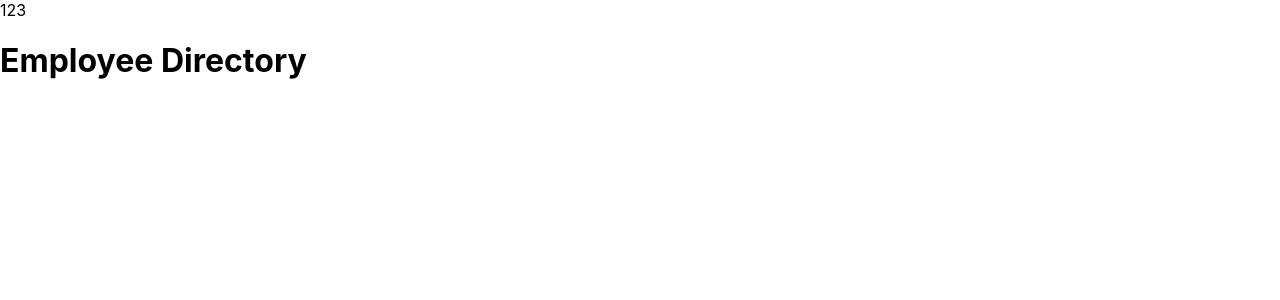
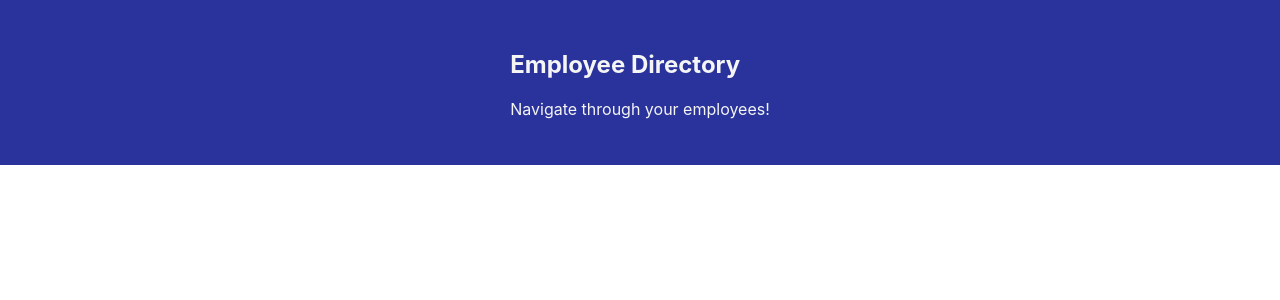
Before and after one commit to JustinMonty20/Employee-Directory, a React (Create React App) app: page / in a window 1280 px wide. Shown: the top 300 px of the page. Built offline with nearby package versions, Linux system fonts and the light colour scheme.

Commit message:
grid setup

```diff
--- /dev/null
+++ b/public/index.css
@@ -0,0 +1,25 @@
+.container{
+    display: grid;
+    grid-template-columns: repeat(5,1fr);
+    grid-template-rows:repeat(4,1fr);
+}
+
+.navbar{
+    grid-column: span 5/6;
+    grid-row: span 1/1;
+    display: flex;
+    justify-content: center;
+    background-color: #29339B;
+    padding: 30px;
+
+}
+
+.nav-text{
+    color: whitesmoke;
+}
+
+.table {
+    padding: 100px;
+    grid-column: 1 / span 5;
+    grid-row: 1 / span 6
+}
--- a/public/index.html
+++ b/public/index.html
@@ -25,6 +25,7 @@
       Learn how to configure a non-root public URL by running `npm run build`.
     -->
     <title>React App</title>
+    <link rel="stylesheet" href="index.css">
   </head>
   <body>
     <noscript>You need to enable JavaScript to run this app.</noscript>
--- a/src/App.js
+++ b/src/App.js
@@ -1,14 +1,14 @@
 import React from 'react';
 import Container from "./components/Container"
 import Nav from "./components/Nav"
-
+import Table from "./components/Table"
 import './App.css';
 
 function App() {
   return (
     <Container>
     <Nav/>
-
+    <Table/>
     </Container>
   );
 }
--- a/src/components/Nav.js
+++ b/src/components/Nav.js
@@ -1,14 +1,20 @@
 import React from "react"
 
-class Nav extends React.Component {
-    render() {
-        return (
-            <div className = "navbar">
-            123
-                <h1>Employee Directory</h1>
-            </div>
-        )
-    }
+
+function Nav() {
+    return (
+        <nav className = "navbar">
+        <div>
+            <h1 className ="nav-text">Employee Directory</h1>
+            <p className = "nav-text">Navigate through your employees!</p>
+        </div>
+
+
+
+        </nav>
+
+    )
+
 }
 
 export default Nav;
--- /dev/null
+++ b/src/components/Table.js
@@ -0,0 +1,14 @@
+import React, {Component} from "react"
+
+
+class Table extends Component {
+    render() {
+        return (
+           <div className = "table">
+
+           </div>
+        )
+    }
+}
+
+export default Table
```
Also changed, not shown: src/components/TableData.js (added), src/logo.svg (deleted).
